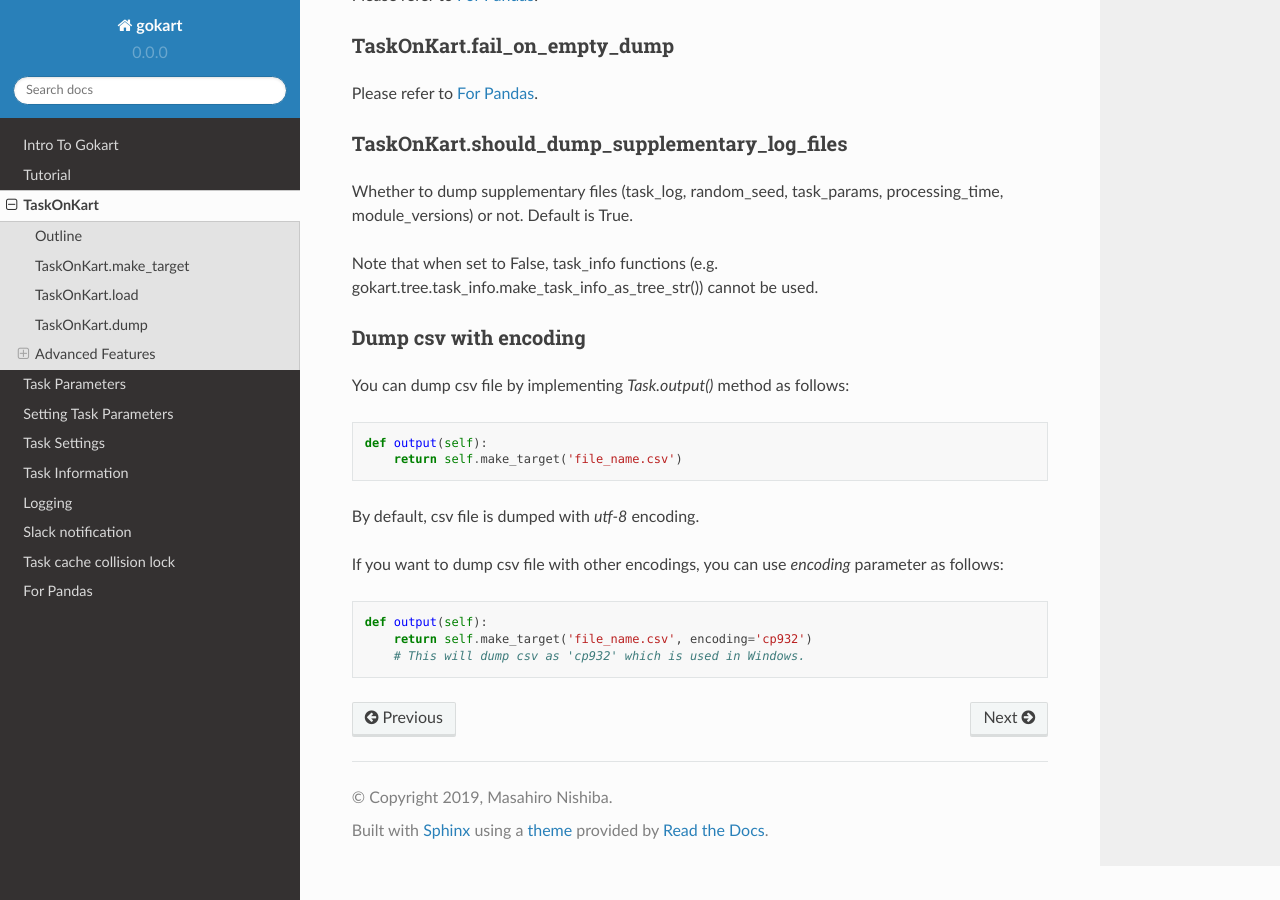
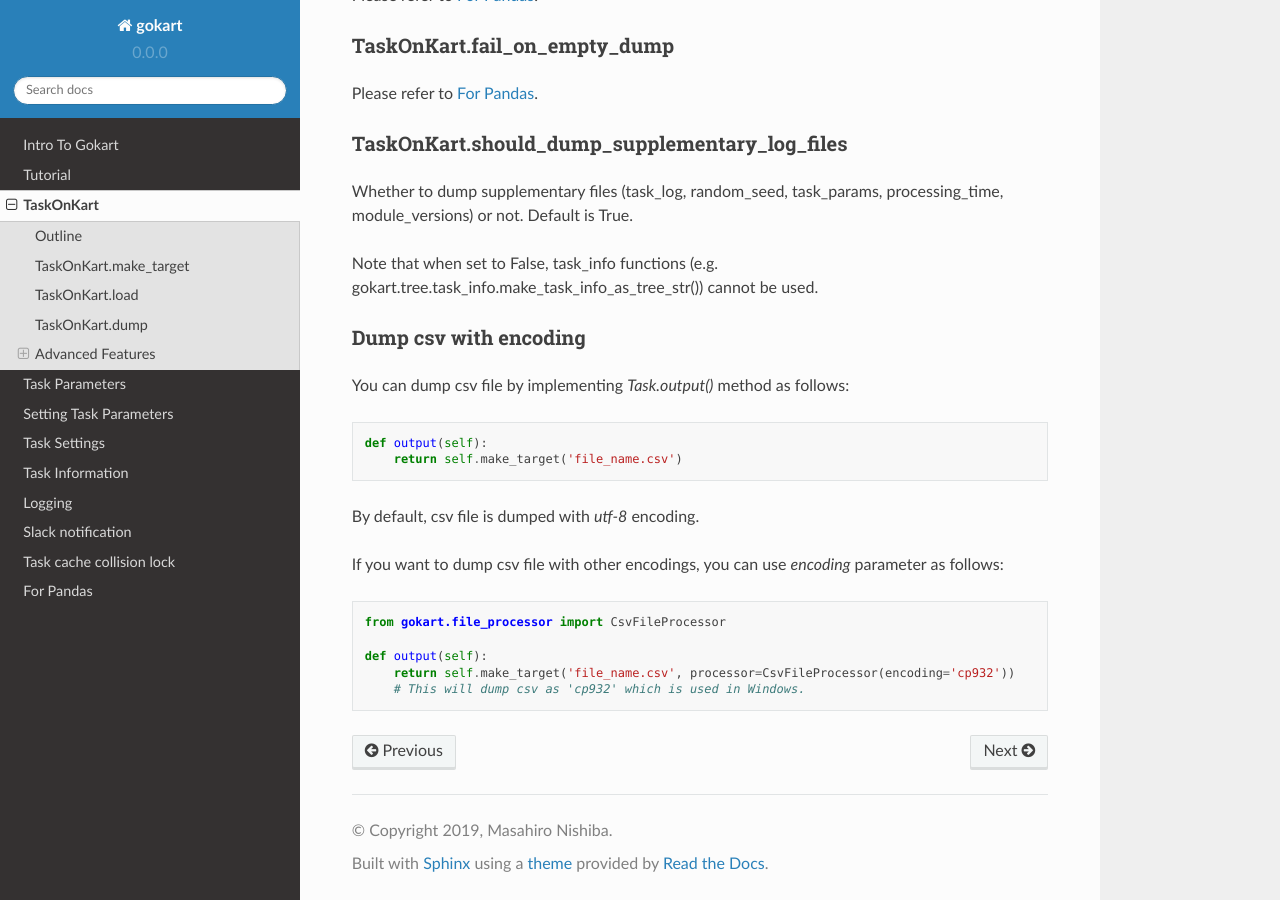
Before and after one commit to m3dev/gokart, a Sphinx documentation site: the page built from docs/task_on_kart.rst, in a window 1280 px wide and 900 px high, scrolled down 4716 px. Built offline with Sphinx 7.4.7 and the Read the Docs theme 2.0.0, drawn with Linux system fonts in a browser that asks for light colours; pages that are not in the unit, such as notebooks, are missing from menus; the version number is read from the project's files by our own code.

Commit message:
[docs] fix csv encoding option (#327)
* fix docs

* fix indent

* rm space

---------

Co-authored-by: Shogo Ujiie <shogo-ujiie@m3.com>

```diff
--- a/docs/task_on_kart.rst
+++ b/docs/task_on_kart.rst
@@ -268,6 +268,8 @@
 
 .. code:: python
 
+    from gokart.file_processor import CsvFileProcessor
+
     def output(self):
-        return self.make_target('file_name.csv', encoding='cp932')
+        return self.make_target('file_name.csv', processor=CsvFileProcessor(encoding='cp932'))
         # This will dump csv as 'cp932' which is used in Windows.
```
